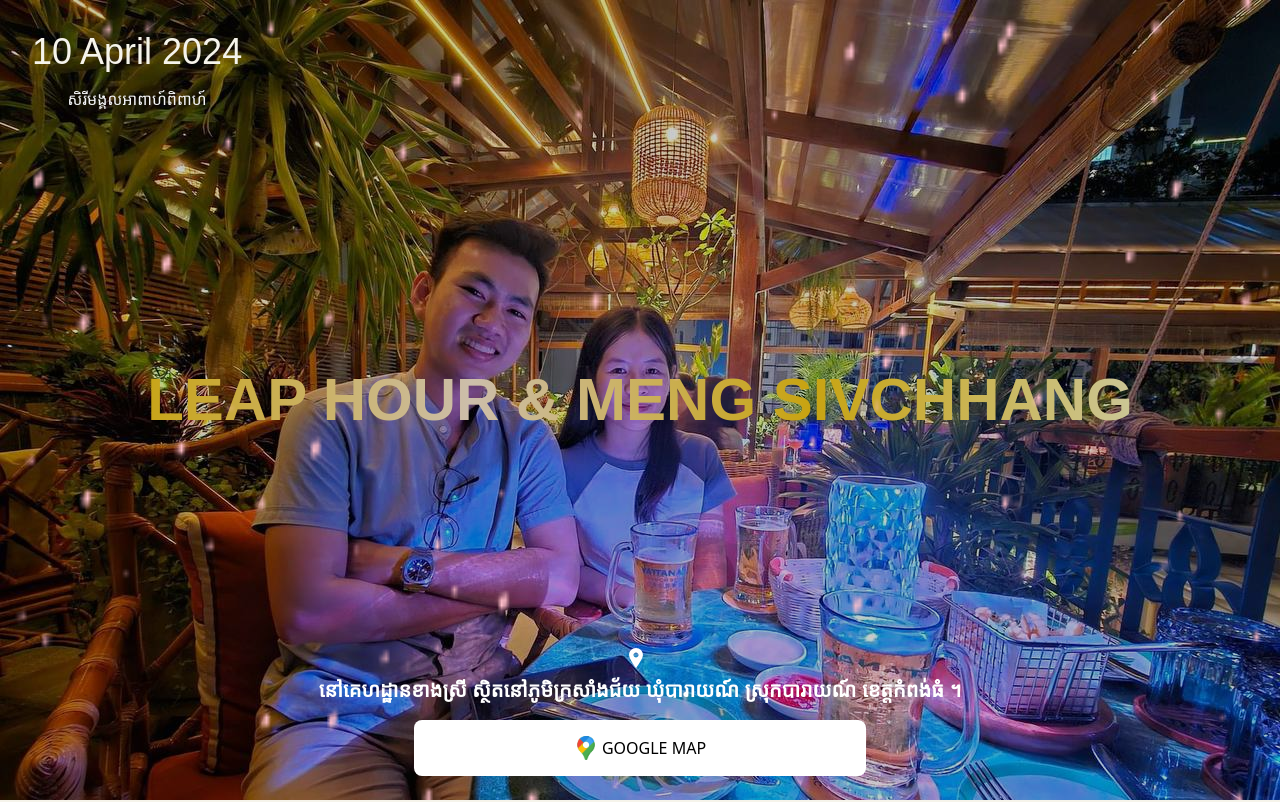
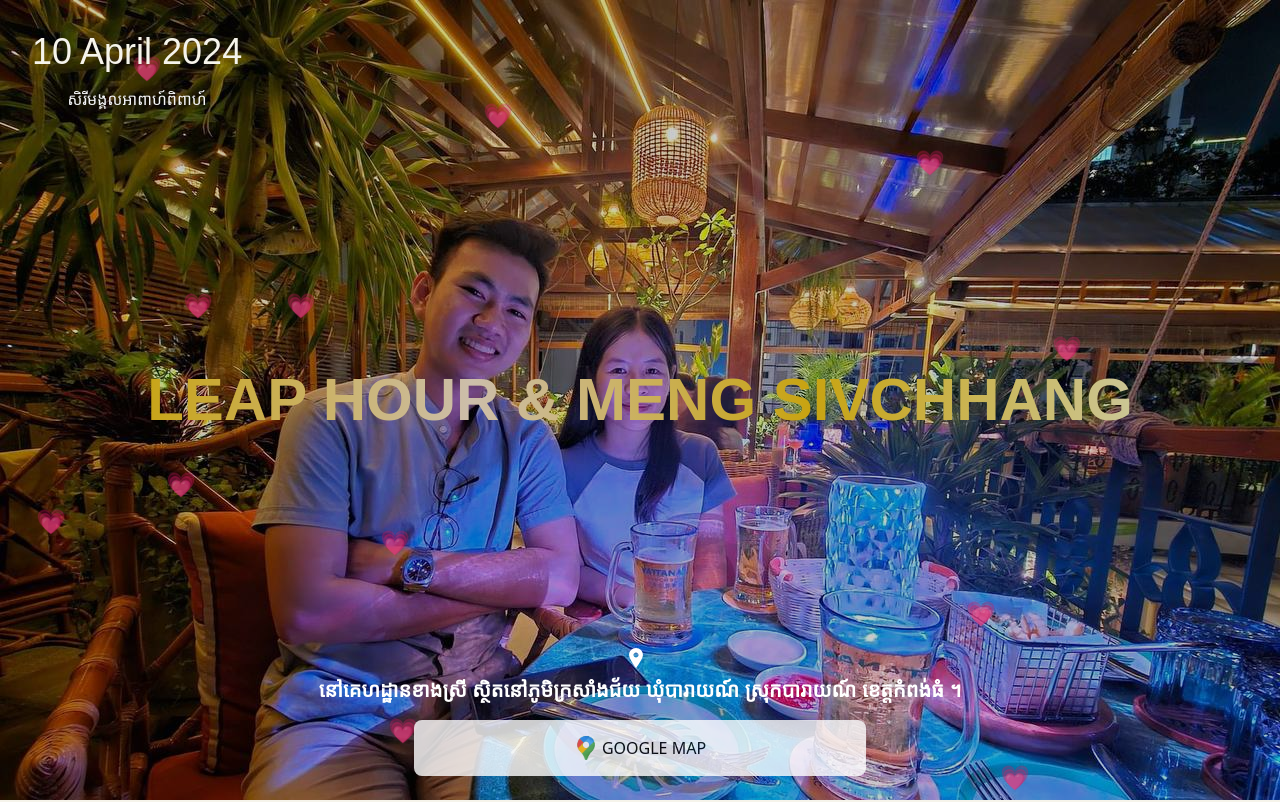
Before and after one commit to Lykeosovandara/weddingx, a Nuxt app: page / in a window 1280 px wide. Shown: the top 802 px of the page. Built offline with nearby package versions, Linux system fonts and the light colour scheme; a web font is replaced by a local one.

Commit message:
Refactor app.vue and components

```diff
--- a/app.vue
+++ b/app.vue
@@ -1,107 +1,67 @@
 <template>
-  <div class="w-full h-screen">
+  <div class="w-full h-screen containera ">
     <app-header></app-header>
     <ticket></ticket>
     <photo-views></photo-views>
     <app-footer></app-footer>
-    <canvas ref="canvas" class="fixed inset-0 w-full h-full"></canvas>
   </div>
 </template>
 <script setup lang="ts">
 import { ref, onMounted, onUnmounted } from 'vue';
 
-interface Raindrop {
-  ctx: CanvasRenderingContext2D;
-  x: number;
-  y: number;
-  speed: number;
-  size: number;
-  update(width: number, height: number): void;
-  draw(): void;
-}
+let inter: any = null;
 
-const canvas = ref<HTMLCanvasElement | null>(null);
-const ctx = ref<CanvasRenderingContext2D | null>(null);
-const raindrops = ref<Raindrop[]>([]);
 
-class RaindropClass implements Raindrop {
-  constructor(ctx: CanvasRenderingContext2D, width: number, height: number) {
-    this.ctx = ctx;
-    this.x = Math.random() * width;
-    this.y = Math.random() * height;
-    this.speed = Math.random() * 3 ;
-    this.size = Math.random() * 1 ;
-  }
-  ctx: CanvasRenderingContext2D;
-  x: number;
-  y: number;
-  speed: number;
-  size: number;
 
-  update(width: number, height: number): void {
-    this.y += this.speed;
-    if (this.y > height) {
-      this.y = 0;
-      this.x = Math.random() * width;
-    }
-  }
+function createHeart(): void {
+  const heart: HTMLDivElement = document.createElement('div');
+  heart.classList.add('heart');
+  heart.classList.add('opacity-75');
 
-  draw(): void {
-    if (!this.ctx) return;
-    this.ctx.beginPath();
+  heart.style.left = Math.random() * 100 + "vw";
+  heart.style.animationDuration = Math.random() * 2 + 3 + "s";
 
-    // Move to the starting point of the heart shape
-    this.ctx.moveTo(this.x, this.y);
+  heart.innerText = '💗';
 
-    // Draw the upper part of the heart
-    this.ctx.bezierCurveTo(
-      this.x + this.size,
-      this.y - this.size,
-      this.x + 2 * this.size,
-      this.y - 2 * this.size,
-      this.x + 2 * this.size,
-      this.y
-    );
+  document.body.appendChild(heart);
 
-    // Draw the lower part of the heart
-    this.ctx.bezierCurveTo(
-      this.x + 2 * this.size,
-      this.y + 2 * this.size,
-      this.x + this.size,
-      this.y + 2 * this.size,
-      this.x,
-      this.y + 2 * this.size
-    );
+  setTimeout(() => {
+    heart.remove();
+  }, 5000);
 
-    // Close the path to form the heart shape
-    this.ctx.closePath();
 
-    // Fill the heart shape with color
-    this.ctx.fillStyle = 'pink';
-    this.ctx.fill();
 
 }
-}
+onMounted(() => {
+  inter = setInterval(createHeart, 300);
 
-const animate = (): void => {
-  if (!ctx.value || !canvas.value) return;
-  ctx.value.clearRect(0, 0, canvas.value.width, canvas.value.height);
-  raindrops.value.forEach((raindrop) => {
-    raindrop.update(canvas.value!.width, canvas.value!.height);
-    raindrop.draw();
-  });
-  requestAnimationFrame(animate);
-};
-
-onMounted(() => {
-  if (canvas.value) {
-    ctx.value = canvas.value.getContext('2d');
-    raindrops.value = Array.from({ length: 100 }, () => new RaindropClass(ctx.value!, canvas.value!.width, canvas.value!.height));
-    animate();
-  }
+  setTimeout(() => {
+    clearInterval(inter);
+  }, 30000);
 });
 
 onUnmounted(() => {
   // Cleanup code if necessary
 });
 </script>
+
+
+<style>
+.heart {
+  position: fixed;
+  font-size: 1.5rem;
+  top: -1vh;
+  transform: translateY(0);
+  animation: fall 3s linear forwards;
+}
+
+@keyframes fall {
+  from {
+    transform: translateY(0vh) translateX(-10vw);
+  }
+
+  to {
+    transform: translateY(105vh) translateX(10vw);
+  }
+}
+</style>
--- a/components/appFooter.vue
+++ b/components/appFooter.vue
@@ -1,5 +1,5 @@
 <template>
-    <div class="flex flex-col items-center w-full bg-white h-28 p-4 justify-center">
+    <div class="flex flex-col items-center w-full bg-white  h-24 p-4 justify-center">
         <p class="text-sm text-gray-500">© 2024-01-13. All Rights Reserved.</p>
         <p class="text-sm text-gray-500">Developed by <a href="https://www.lykeosovandara.com/">Ly Keosovandara</a> for: wedding invitation</p>
     </div>
--- a/components/appHeader.vue
+++ b/components/appHeader.vue
@@ -33,8 +33,8 @@
                 </strong></p>
             </a>
 
-            <a href="https://www.google.com/maps" class=" bg-white py-4 mt-4  p-40 rounded-lg flex flex-row ">
-                <img :src="map" alt="map image"  class="h-6 mr-1"> <p class=" font-light">GOOGLE MAP</p>
+            <a href="https://www.google.com/maps" class=" bg-white py-4 mt-4  p-40 rounded-lg flex flex-row  opacity-80">
+                <img :src="map" alt="map image"  class="h-6 mr-1"> <p class=" font-light font-serif">GOOGLE MAP</p>
             </a>
 
         </div>
@@ -46,5 +46,4 @@
 <script setup lang="ts">
 import backgroundUrl from '~/assets/images/1.1.jpg'
 import map from '~/assets/images/google-maps.png'
-import locationSvg from '~/assets/svg/location.svg'
 </script>
```
Lines whose indentation alone changed are shown as unchanged.
